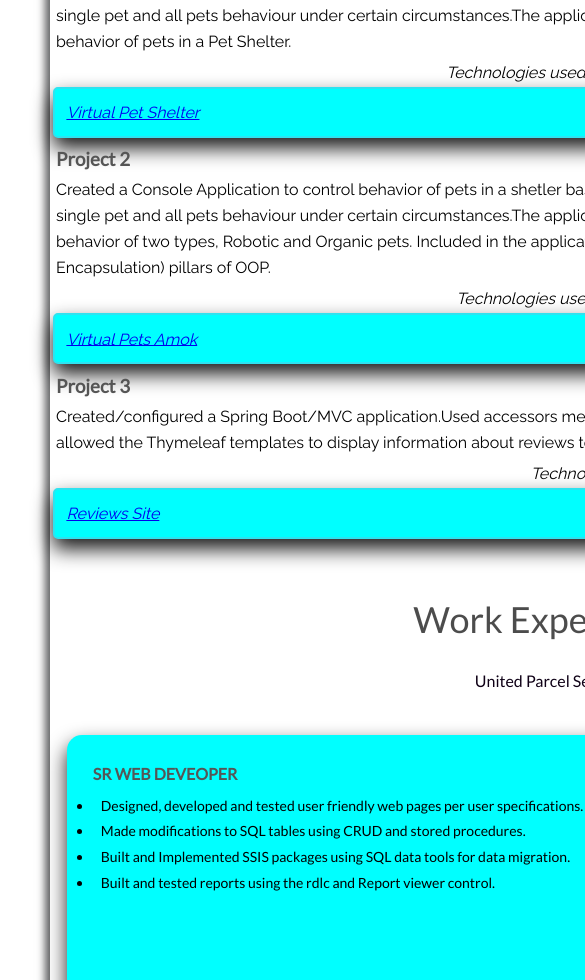
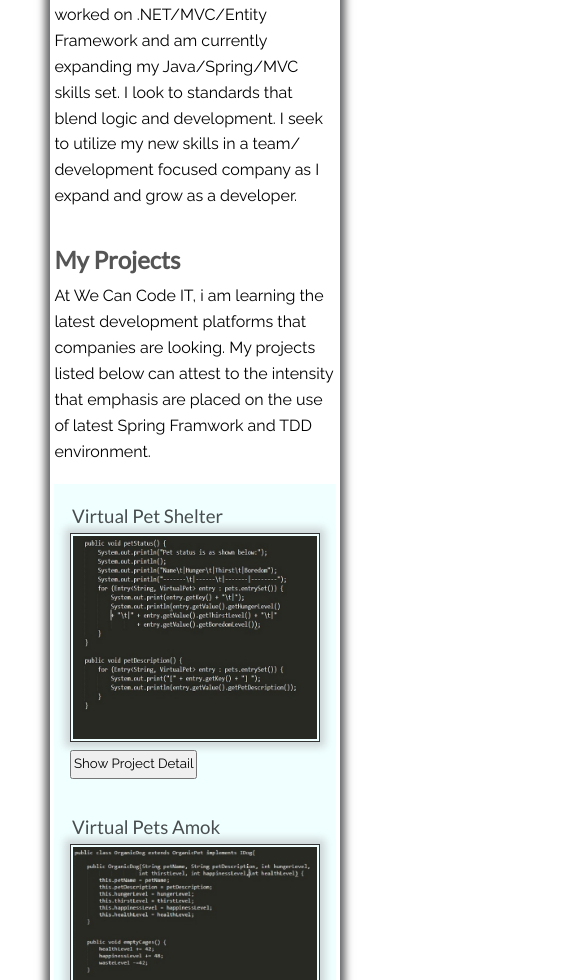
Before and after one commit to MachariaKuria/MachariaKuria.github.io, a plain HTML site: page index.html in a window 390 px wide. Shown: the part 1020-2000 px from the top of the page, 585 px wide, since content can reach past the window. Drawn offline with Linux system fonts and the light colour scheme.

Commit message:
added js file

```diff
--- a/index.html
+++ b/index.html
@@ -2,6 +2,7 @@
 <html lang="en">
 
 <head>
+    <meta charset="utf-8">
     <meta name="viewport" content="width=device-width, initial-scale=1.0">
     <meta http-equiv="X-UA-Compatible" content="ie=edge">
     <title>Portfolio Website</title>
@@ -30,62 +31,53 @@
                 skills in a team/ development focused company as I expand and grow as a developer.</p>
             <br />
         </section>
-        <section class="project1">
-            <header id="projHdr">
-                <h2>Projects</h2>
-            </header>
-            <article id="proj1">
-                <h3>Project 1</h3>
+
+        <section id="myProjects">
+            <h2>My Projects</h2>
+            <p>
+                At We Can Code IT, i am learning the latest development platforms that companies are
+                looking. My projects listed below can attest to the intensity that emphasis are placed
+                on the use of latest Spring Framwork and TDD environment.
+            </p>
+            <div id="projects">
+                <article>
+                    <h3>Virtual Pet Shelter</h3>
+                    <img src="./images/virtualPetShelter.jpg" alt="">
+                    <button>Show Project Detail</button>
                     <p>Created a Console Application to control behavior of pets in a shetler based on user prompts.
                         Used the TDD environment, to modify a single pet and all pets behaviour under certain
-                    circumstances.The application handled adopting, admiting and changes in the behavior of pets in a Pet Shelter.</p>
+                        circumstances.The application handled adopting, admiting and changes in the behavior of pets in a Pet
+                        Shelter.</p>
+                        <p>Technologies used: Loops, Branching statements, Collections, Iterables and Lists.</p>
                 </article>
-            <aside id="proj1Aside"><em>
-                Technologies used:
-                Loops, Branching statements, Collections, Iterables and Lists.
-            </em>
-            </aside>
-            <footer id="projFtr">
-                <a href="https://github.com/MachariaKuria/virtual-pet-shelter">Virtual Pet Shelter</a>
-            </footer>
-        </section>
-        <section class="project2">
-                <article id="proj2">
-                    <h3>Project 2</h3>
+                <article>
+                    <h3>Virtual Pets Amok</h3>
+                    <img src="./images/PetsAmok.jpg" alt="">
+                    <button>Show Project Detail</button>
+                    <p>Created a Console Application to control behavior of pets in a shetler based on user prompts.
+                            Used the TDD environment, to modify a single pet and all (Organic and Robotic) pets behavior.
+                            Seperation of the pets was handled by the APIE (Abstraction, Polymorphism,Inheritance and Encapsulation)
+                            the 4 pillars of OOP.</p>
+                            <p>Technologies used:Iterables, Collections, Interfaces, Extensions and Inheritance.</p>
+                </article>
+                <article>
+                    <h3>Review Full Stack Website</h3>
+                    <img src="./images/JPA.jpg" alt="">
+                    <button>Show Project Detail</button>
                     <p>Created a Console Application to control behavior of pets in a shetler based on user prompts.
                         Used the TDD environment, to modify a single pet and all pets behaviour under certain
-                        circumstances.The application handled adopting, admiting and changes in the behavior of two types, Robotic and Organic pets.
-                        Included in the application was APIE (Abstraction, Polymorphism,Inheritance and Encapsulation)
-                        pillars of OOP.</p>
+                        circumstances.The application handled adopting, admiting and changes in the behavior of pets in a Pet
+                        Shelter.</p>
+                        <p>Technologies used: Spring Initialz; Thymeleaf;Spring MVC Framework.</p>
                 </article>
-                <aside id="proj2Aside"><em>
-                    Technologies used:Iterables, Collections, Interfaces, Extensions and Inheritance.
-                </em>
-                </aside>
-                <footer id="proj2Ftr">
-                    <a href="https://github.com/MachariaKuria/virtual-pets-amok">Virtual Pets Amok</a>
-                </footer>
-            </section>
-            <section class="project3">
-                <article id="proj3">
-                    <h3>Project 3</h3>
-                    <p>Created/configured a Spring Boot/MVC application.Used accessors methods to return information about review attributes.
-                        These allowed the Thymeleaf templates to display information about reviews templates.</p>
-                </article>
-                <aside id="proj3Aside"><em>
-                    Technologies used:
-                    Spring Initialz; Thymeleaf;Spring MVC Framework.
-                </em>
-                </aside>
-                <footer id="proj3Ftr">
-                    <a href="https://github.com/MachariaKuria/Reviews-site">Reviews Site</a>
-                </footer>
+            </div>
         </section>
         <header id="expHdr">
             <h2>Work Experience</h2>
             <h3>United Parcel Service</h3>
         </header>
-            <body id="expBody">
+
+        <section id="expBody">
             <section id="expSection">
                 <article id="expArticle">
                     <div id="div1">
@@ -108,14 +100,15 @@
                             <ul>
                                 <li> Run ad hoc queries to pull data from the SQL server database.</li>
                                 <li> Developed, designed and maintained MS Access applications.</li>
-                                    <li> Maintained files, folders and subfolders managing access rights to user folders and file
+                                <li> Maintained files, folders and subfolders managing access rights to user folders
+                                    and file
                                     maintenance.</li>
                             </ul>
                         </p>
                     </div>
                 </article>
             </section>
-            </body>
+        </section>
         <footer id="expFtr">
             <h4>Skills: Java, Spring MVC, HTML5, JavaScript, jQuery, SQL, SSIS Packages...</h4>
         </footer>
@@ -132,6 +125,7 @@
     <link rel="stylesheet" href="https://cdnjs.cloudflare.com/ajax/libs/font-awesome/4.7.0/css/font-awesome.min.css">
     <link href="https://fonts.googleapis.com/css?family=Lato" rel="stylesheet">
     <link href="https://fonts.googleapis.com/css?family=Raleway" rel="stylesheet">
+    <script src="./script.js"></script>
 </body>
 <footer>
     <div id="socio">
--- a/layout.css
+++ b/layout.css
@@ -20,60 +20,34 @@
     box-shadow: 0 0 8px 5px rgba(16, 18, 19, 0.664);
     max-width: auto;
     margin: 2rem auto;
-    width: 1000px;
     text-align: left;
 }
 
 
+#projects {
+    display: grid;
+    grid-template-columns: repeat(3,1fr);
+    grid-template-rows: auto;
+    grid-column-gap: 1em;
+}
 
-.project1 {
+#expSection{
+    align-content: flex-start;
+    display: flex;
+    flex-direction: row;
+    flex-flow: row wrap;
+    flex-wrap: wrap;
+    flex-basis: auto;
+    justify-content: space-around;
+    margin: 2rem auto;
+    padding: 10px;
+}
 
-    grid-template-columns: repeat(12,minmax(0,1fr));
-    grid-gap: 20px;
-}
-.project2 {
 
-    grid-template-columns: repeat(12,minmax(0,1fr));
-    grid-gap: 20px;
-}
-.project3 {
-
-    grid-template-columns: repeat(12,minmax(0,1fr));
-    grid-gap: 20px;
-}
-#projHdr{
-    grid-column: 1 / 13;
-    grid-row: 1;
-  }
-
-  #proj1 {
-      grid-column: 4 / 13;
-      grid-row: 2;
-  }
-
-  #proj2 {
-    grid-column: 4 / 13;
-    grid-row: 2;
-}
-#proj3 {
-    grid-column: 4 / 13;
-    grid-row: 2;
-}
-  #proj1Aside {
-      grid-column: 1 / 13;
-      grid-row: 3;
-  }
-  #proj2Aside {
-    grid-column: 1 / 13;
-    grid-row: 3;
-}
-#proj3Aside {
-    grid-column: 1 / 13;
-    grid-row: 3;
-}
   #footer {
     border-top: 1px solid var(--white);
     text-align: center;
     padding: 2rem 0 1.5rem;
     max-width: auto;
+
     }
--- /dev/null
+++ b/script.js
@@ -0,0 +1,49 @@
+
+/*setUpPage();
+
+function setUpPage() {
+  addNavEventListeners();
+  addArticleEventListeners();
+  addWindowEventListeners();
+  addModalEventListeners();
+  addSliderEventListeners();
+}*/
+addNavEventListeners();
+
+  // Code to toggle navigation menu
+  function addNavEventListeners() {
+
+    const nav = document.querySelector('nav');
+
+    const navClickHandler = function() {
+      this.classList.toggle('open');
+      event.stopPropagation();
+    };
+
+    nav.addEventListener('click', navClickHandler);
+
+    const bodyClickHandler = function() {
+      nav.classList.remove('open');
+    };
+
+    document.body.addEventListener('click', bodyClickHandler);
+  }
+
+
+
+addArticleEventListeners();
+
+function addArticleEventListeners() {
+
+  const articles = document.querySelectorAll('#projects article');
+
+  for (let article of articles) {
+    let button = article.querySelector('button');
+
+    button.addEventListener('click', function() {
+      article.classList.toggle('expanded');
+      button.innerHTML = article.classList.contains('expanded') ?
+        'Hide Details' : 'Show Details';
+    });
+  }
+}
--- a/styles.css
+++ b/styles.css
@@ -22,7 +22,6 @@
   border: 1px solid rgba(0, 0, 0, 0.8);
   max-width: auto;
   margin: 2rem auto;
-  width: 1000px;
   object-fit: cover;
 
   transition: ease-out;
@@ -48,7 +47,7 @@
     top: 0;
     left: 0;
     width: 100%;
-  padding-bottom: 2em;
+    padding: 0.5em 2em;
     justify-content: center;
     background: aqua;
   }
@@ -63,6 +62,38 @@
   background: rgb(130, 233, 161);
     transition-duration: 800ms;
   }
+
+  @media screen and (max-width: 980px) {
+
+    nav {
+      display: flex;
+      flex-flow: column;
+    }
+    nav a {
+      display: none;
+    }
+    nav::before {
+      content: 'SHOW NAV';
+      color: rgb(12, 11, 11);
+      background: aqua;
+      font-weight: bold;
+      padding: 0.5em 2em;
+    }
+    nav.open::before {
+      content: 'HIDE NAV';
+    }
+    nav.open a {
+      display: block;
+    }
+
+    nav ::selection {
+      color: inherit;
+      background: transparent;
+    }
+  }
+
+
+
   h1, h2, h3, h4 p {
   color: #555555;
   font-family: 'Lato', sans-serif;
@@ -99,35 +130,7 @@
   }
 
 
-#projHdr,
-#projFtr,
-#proj2Ftr,#proj3Ftr {
-  border-radius: 5px;
-  padding: 10px;
-  background-color: aqua;
-  box-shadow: 0 10px 20px rgba(0, 0, 0, 0.904);
-  border: 2px solid rgb(45, 227, 240);
-  color: #000000;
-  font-family: 'Lato', sans-serif;
-  font-size: 1rem;
-  font-style: oblique;
 
-
-}
-
-#proj1Aside {
-  font-family: Cambria, Cochin, Georgia, Times, 'Times New Roman', serif;
-  text-align: right;
-}
-
-#proj2Aside {
-  font-family: Cambria, Cochin, Georgia, Times, 'Times New Roman', serif;
-  text-align: right;
-}
-#proj3Aside {
-  font-family: Cambria, Cochin, Georgia, Times, 'Times New Roman', serif;
-  text-align: right;
-}
 
 @import url('https://fonts.googleapis.com/css?family=Montserrat:200,300,400,500,600,700');
 #expBody, #div1,#div2, #expSection, #expArticle, h2, #expHdr, #expFtr{
@@ -135,25 +138,34 @@
   margin: 0px;
 }
 
-#expHdr {
-  margin-top:24px;
-  padding: 24px;
-  text-align:center;
+
+#projects article {
+  background: azure;
+  padding: 1em;
 }
 
-#expHdr h2 {
-  font-size: 36px;
+#projects article img{
+  width: 100%;
+  border: 1px solid #333;
+  box-shadow: 0 0 8px 5px rgba(187, 190, 192, 0.664)
+}
+
+#projects button {
+  display: none;
+}
+
+
+#expHdr {
+  text-align:center;
+  color: #555555;
+}
+#expHdr h2,h3 {
   font-weight: 200;
   color: rgba(0,0,0,.7);
   margin: 0px 0px 0px 0px;
+  font-family: 'Lato', sans-serif;
 }
 
-#expHdr h3 {
-  font-size: 16px;
-  font-weight: 400;
-  color: rgb(15, 0, 22);
-  margin: 16px 0px 0px 0px;
-}
 
 #expFtr {
   clear:both;
@@ -163,22 +175,7 @@
   font-size: 12px;
   color: rgba(0,0,0,.4);
 }
-#expSection {
-  width:100%;
-  padding: 12px;
-}
 
-#expArticle {
-  color: white;
-  display: -webkit-box;
-  display: -moz-box;
-  display: -ms-flexbox;
-  display: -webkit-flex;
-  display: flex;
-  float: left;
-  width: 50%;
-  padding: 12px;
-}
 
 #div1, #div2 {
   position:relative;
@@ -187,7 +184,7 @@
   background-color: aqua;
   background-image: -o-linear-gradient(45deg,#aa99cc 0%,#ffbbec 100%);
   border-radius: 15px;
-  padding: 24px;
+  padding: 16px ;
   box-shadow: 0 10px 20px rgba(5, 6, 7, 0.4);
   transition: 0.3s ease-in-out;
 }
@@ -198,7 +195,7 @@
   font-size: 14px;
   font-weight: 200;
   color: #000000;
-  padding-left: .5rem;
+  padding-left: .10rem;
 }
 
 #div1:hover {
@@ -216,22 +213,57 @@
   text-transform: uppercase;
 }
 
-@media only screen and (max-width: 960px) {
-  #expArticle{
-    width: 50%;
-  }
+
+@media only screen and (max-width: 750px) {
+  #expHdr{
+    display: flex;
+    flex-flow: column;
+    margin-top:24px;
+    padding: 24px;
   }
 
-@media only screen and (max-width: 680px) {
   #expArticle{
-    width: 100%;
-    padding: 8px;
+    display: flex;
+    flex-flow: column;
   }
   #expSection{
-    padding: 8px;
+    display: flex;
+    flex-flow: column;
+    width:100%;
+    padding: 12px;
     }
     #div1,#div2:hover{
     transform: scale(1);
     box-shadow: 0 10px 20px rgba(0, 0, 0, 0.904);
     }
 }
+
+@media screen and (max-width: 40em){
+  #projects {
+    grid-template-columns: 1fr;
+    grid-column-gap: 1em;
+    width: 60vw;
+    min-width: 22em;
+    margin: 1em auto;
+}
+
+  #projects button {
+    display: inline-block;
+  }
+
+  #projects article p {
+    display: none;
+  }
+
+  #projects article.expanded p {
+    display: block;
+  }
+
+}
+
+@media screen and (max-width: 25em){
+  #projects {
+    width: auto;
+    min-width: unset;
+  }
+}
```
Also changed, not shown: images/JPA.jpg (added), images/PetsAmok.jpg (added), images/css.jpg (added), images/javascript.jpg (added), images/virtualPetShelter.jpg (added). Lines whose indentation alone changed are shown as unchanged.
